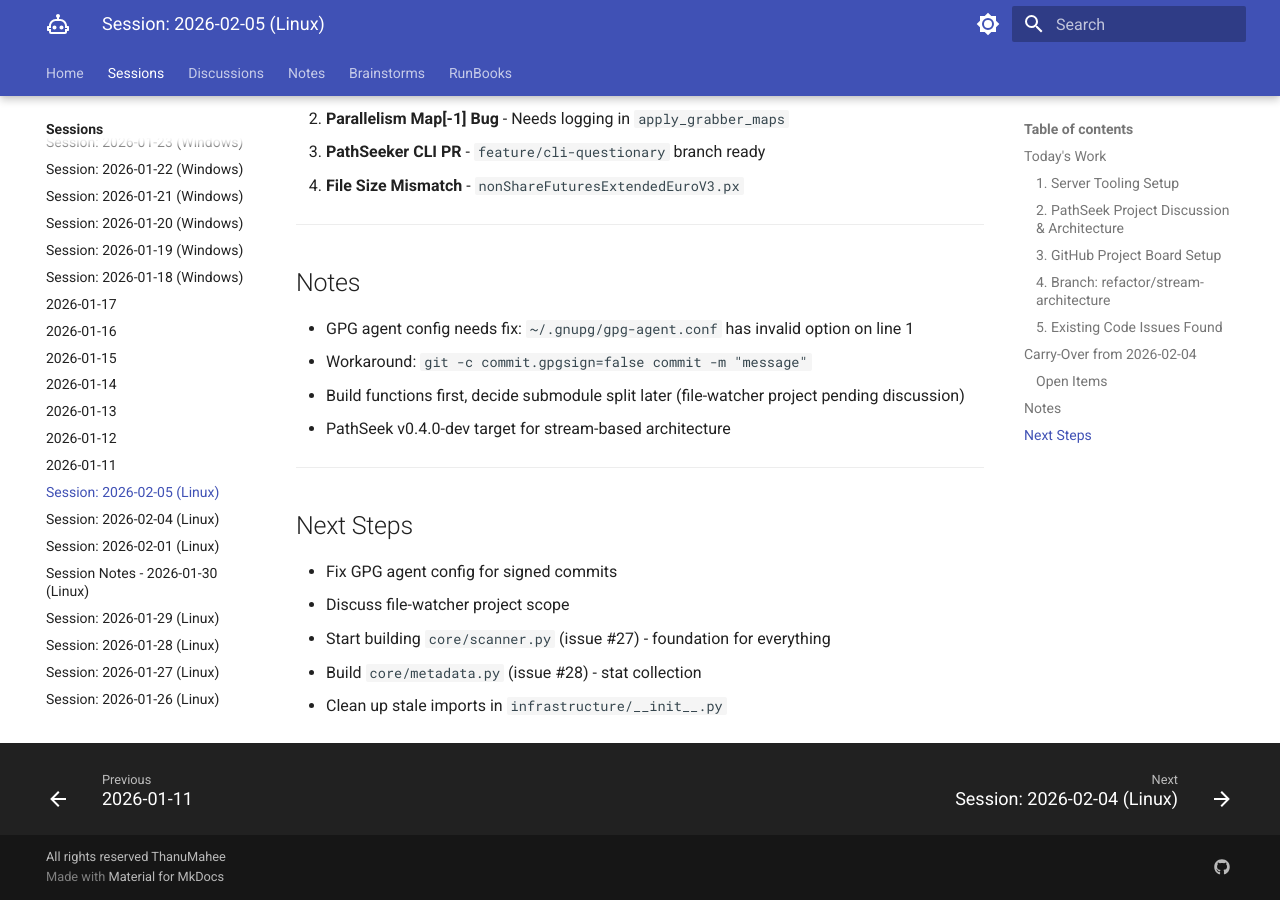
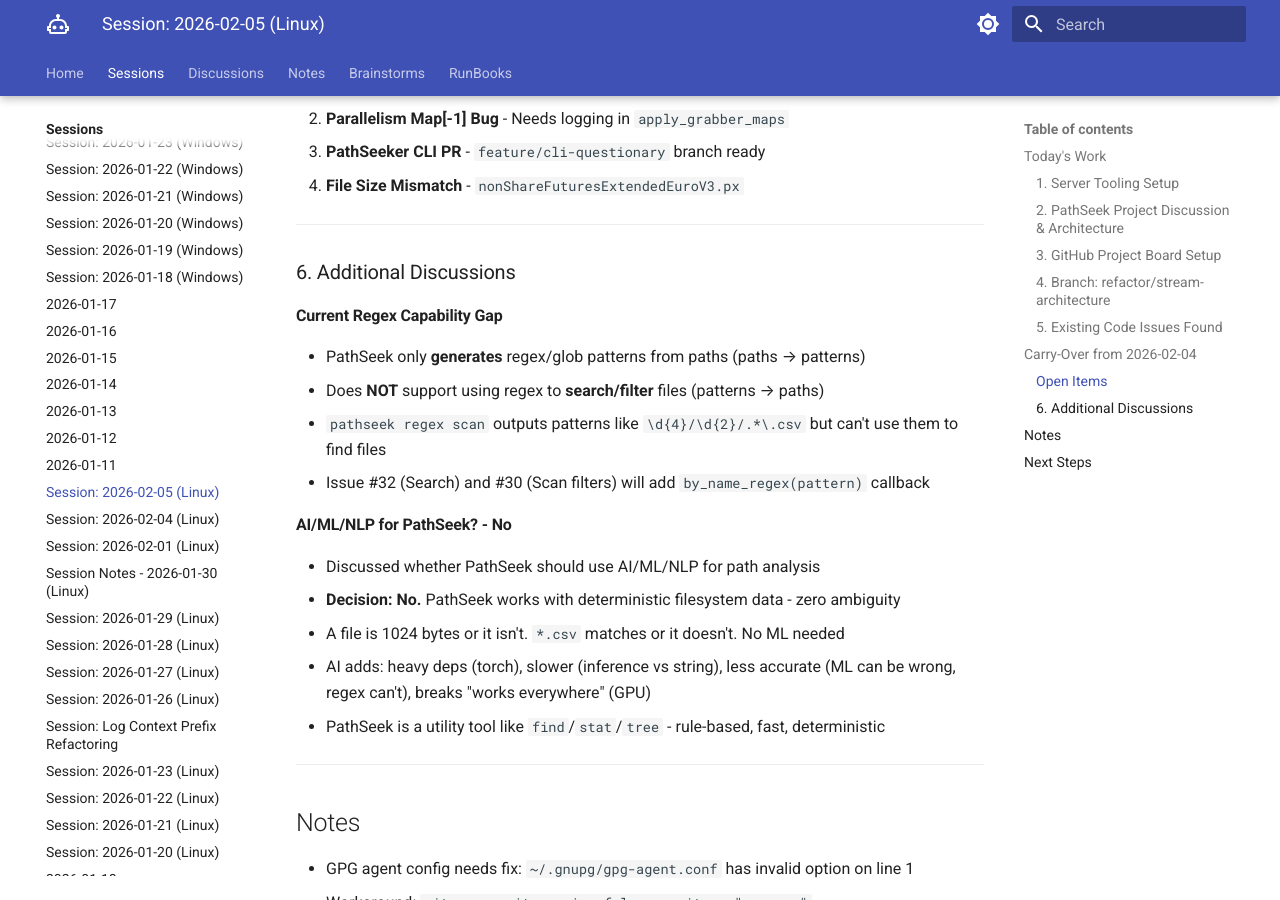
Before and after one commit to ThanuMahee12/AgentContext, an MkDocs documentation site: the page built from docs/sessions/claude/l-2026-02-05.md, in a window 1280 px wide and 900 px high, scrolled down 6875 px. Built offline with MkDocs 1.6.1 and Material for MkDocs 9.7.7, drawn with Linux system fonts in a browser that asks for light colours.

Commit message:
session: l-2026-02-05 regex gap and AI/ML discussion

```diff
--- a/docs/sessions/claude/l-2026-02-05.md
+++ b/docs/sessions/claude/l-2026-02-05.md
@@ -275,6 +275,23 @@
 
 ---
 
+### 6. Additional Discussions
+
+#### Current Regex Capability Gap
+- PathSeek only **generates** regex/glob patterns from paths (paths → patterns)
+- Does **NOT** support using regex to **search/filter** files (patterns → paths)
+- `pathseek regex scan` outputs patterns like `\d{4}/\d{2}/.*\.csv` but can't use them to find files
+- Issue #32 (Search) and #30 (Scan filters) will add `by_name_regex(pattern)` callback
+
+#### AI/ML/NLP for PathSeek? - No
+- Discussed whether PathSeek should use AI/ML/NLP for path analysis
+- **Decision: No.** PathSeek works with deterministic filesystem data - zero ambiguity
+- A file is 1024 bytes or it isn't. `*.csv` matches or it doesn't. No ML needed
+- AI adds: heavy deps (torch), slower (inference vs string), less accurate (ML can be wrong, regex can't), breaks "works everywhere" (GPU)
+- PathSeek is a utility tool like `find`/`stat`/`tree` - rule-based, fast, deterministic
+
+---
+
 ## Notes
 
 - GPG agent config needs fix: `~/.gnupg/gpg-agent.conf` has invalid option on line 1
```
